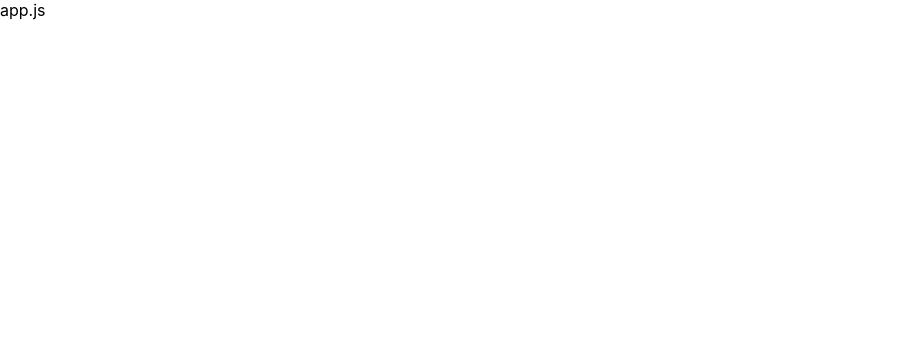
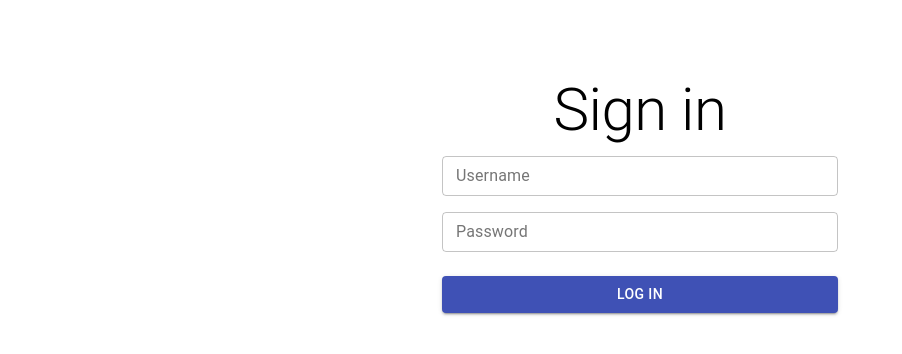
Before and after one commit to WebmasterCamp/ywc18-workshop-i, a React (Create React App) app: page /login in a window 1280 px wide. Shown: the top 354 px of the page, without its empty margins (0-902 px from the left). Built offline with nearby package versions, Linux system fonts and the light colour scheme.

Commit message:
feat: structure

```diff
--- a/package.json
+++ b/package.json
@@ -11,7 +11,9 @@
     "gh-pages": "^3.2.3",
     "react": "^17.0.2",
     "react-dom": "^17.0.2",
+    "react-router-dom": "^5.2.0",
     "react-scripts": "4.0.3",
+    "styled-components": "^5.3.0",
     "web-vitals": "^1.0.1"
   },
   "scripts": {
--- a/src/App.js
+++ b/src/App.js
@@ -1,5 +1,18 @@
 import React from "react";
+import { BrowserRouter as Router, Switch, Route } from "react-router-dom";
+import PrivateRoute from "./components/PrivateRoute";
+import Home from "./pages/Home";
+import Login from "./pages/Login";
+import Search from "./pages/Search";
 
 export default function App() {
-  return <div>app.js</div>;
+  return (
+    <Router>
+      <Switch>
+        <Route exact path="/" component={Home} />
+        <Route exact path="/login" component={Login} />
+        <PrivateRoute exact path="/search" component={Search} />
+      </Switch>
+    </Router>
+  );
 }
--- /dev/null
+++ b/src/components/PrivateRoute.js
@@ -0,0 +1,9 @@
+import { Route, Redirect } from "react-router-dom";
+
+const PrivateRoute = (props) => {
+  const isLogin = localStorage.getItem("IS_LOGIN");
+
+  return isLogin ? <Route {...props} /> : <Redirect to="/login" />;
+};
+
+export default PrivateRoute;
--- /dev/null
+++ b/src/pages/Home.js
@@ -0,0 +1,9 @@
+const Home = () => {
+  return (
+    <>
+      <p>home page</p>
+    </>
+  );
+};
+
+export default Home;
--- /dev/null
+++ b/src/pages/Login.js
@@ -0,0 +1,98 @@
+import { useState } from "react";
+import { Redirect, useHistory } from "react-router-dom";
+import Button from "@material-ui/core/Button";
+import Container from "@material-ui/core/Container";
+import Grid from "@material-ui/core/Grid";
+import TextField from "@material-ui/core/TextField";
+import { makeStyles } from "@material-ui/core/styles";
+import Typography from "@material-ui/core/Typography";
+
+const useStyles = makeStyles((theme) => ({
+  container: {
+    padding: theme.spacing(3),
+    marginTop: 50,
+  },
+  Typo: {
+    marginBottom: 10,
+  },
+}));
+
+const isLogin = localStorage.getItem("IS_LOGIN");
+
+const Login = () => {
+  const history = useHistory();
+  const [credential, setCredential] = useState({
+    username: "",
+    password: "",
+  });
+
+  const handleOnChange = (e) => {
+    setCredential({ ...credential, [e.target.name]: e.target.value });
+    console.log(credential);
+  };
+
+  const handleOnSubmit = (e) => {
+    e.preventDefault();
+    localStorage.setItem("IS_LOGIN", true);
+    history.push("/search");
+  };
+
+  const classes = useStyles();
+
+  return !isLogin ? (
+    <>
+      <Container className={classes.container} maxWidth="xs">
+        <form>
+          <Typography
+            variant="h2"
+            component="h2"
+            align="center"
+            className={classes.Typo}
+          >
+            Sign in
+          </Typography>
+          <Grid container spacing={3}>
+            <Grid item xs={12}>
+              <Grid container spacing={2}>
+                <Grid item xs={12}>
+                  <TextField
+                    fullWidth
+                    label="Username"
+                    name="username"
+                    size="small"
+                    variant="outlined"
+                  />
+                </Grid>
+                <Grid item xs={12}>
+                  <TextField
+                    fullWidth
+                    label="Password"
+                    name="password"
+                    size="small"
+                    type="password"
+                    variant="outlined"
+                  />
+                </Grid>
+              </Grid>
+            </Grid>
+            <Grid item xs={12}>
+              <Button
+                color="primary"
+                fullWidth
+                type="submit"
+                variant="contained"
+                onClick={handleOnSubmit}
+              >
+                Log in
+              </Button>
+            </Grid>
+          </Grid>
+        </form>
+      </Container>
+    </>
+  ) : (
+    <Redirect to="/search" />
+  );
+};
+
+export default Login;
--- /dev/null
+++ b/src/pages/Search.js
@@ -0,0 +1,10 @@
+
+const Search = () => {
+    return (
+        <div>
+            Search
+        </div>
+    )
+}
+
+export default Search
```
Also changed, not shown: src/setupTests.js (deleted, +0 -5 lines), src/data/coupon.js (added), src/data/hotels.js (added), src/data/packages.js (added), src/data/reviews.js (added), 2 other files (tests, documents, lock files or other folders).
